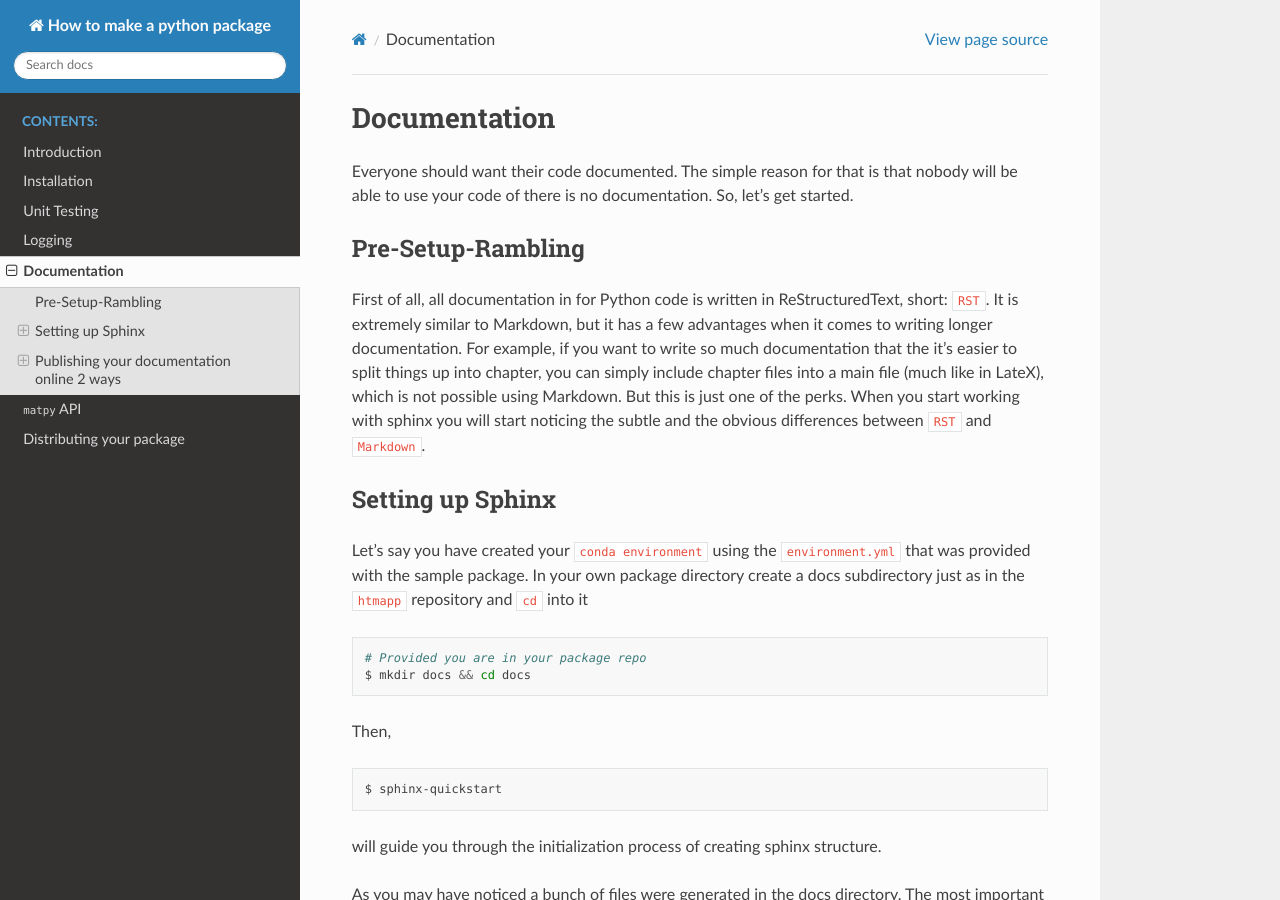
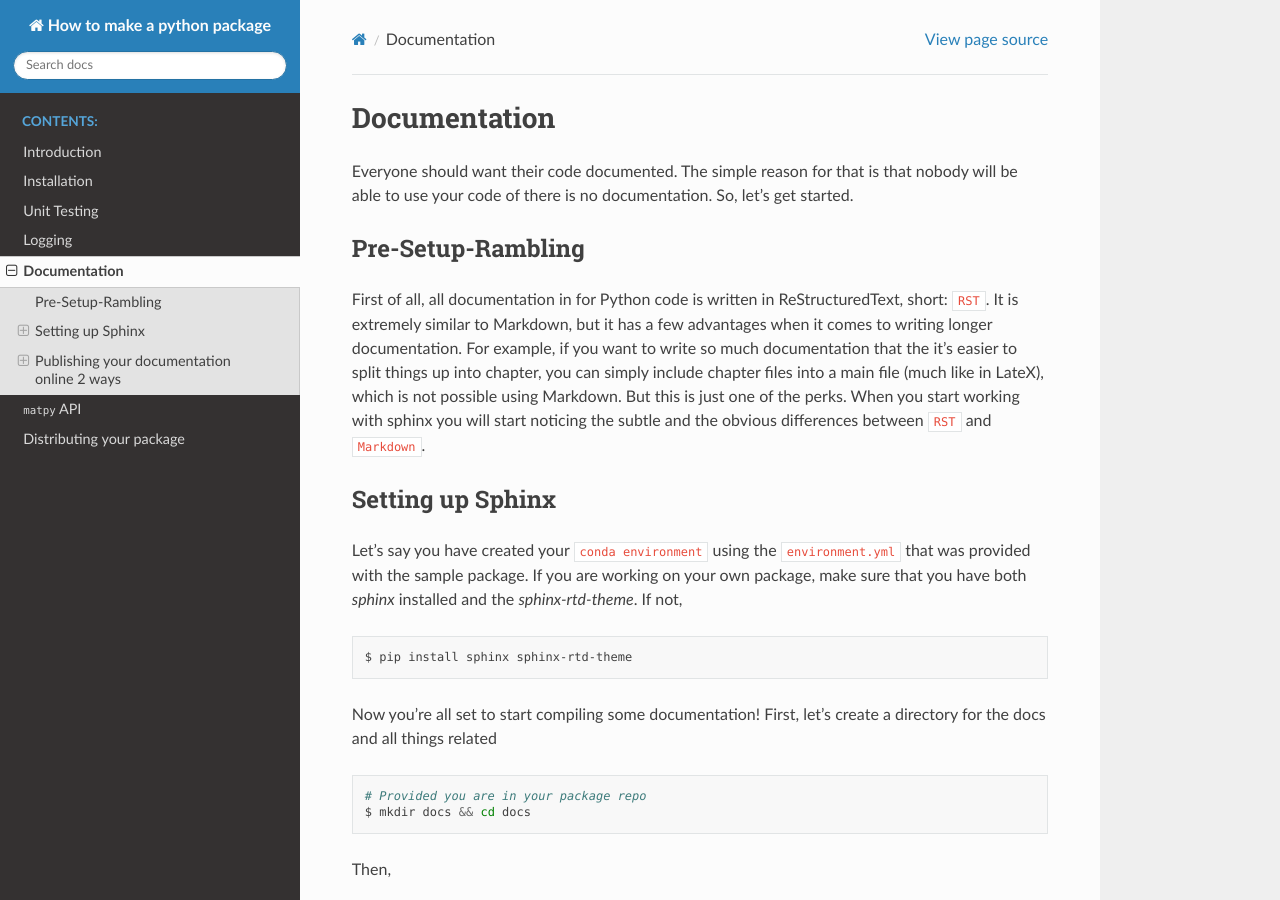
Before and after one commit to lsawade/how_to_make_a_python_package, a Sphinx documentation site: the page built from docs/source/chapters/documentation.rst, in a window 1280 px wide and 900 px high. Built offline with Sphinx 7.4.7 and the Read the Docs theme 2.0.0, drawn with Linux system fonts in a browser that asks for light colours.

Commit message:
Updated the documentation.rst yet again

```diff
--- a/docs/source/chapters/documentation.rst
+++ b/docs/source/chapters/documentation.rst
@@ -24,9 +24,16 @@ Setting up Sphinx
 +++++++++++++++++
 
 Let's say you have created your ``conda environment`` using the
-``environment.yml`` that was provided with the sample package. In your own
-package directory create a docs subdirectory just as in the ``htmapp``
-repository and ``cd`` into it
+``environment.yml`` that was provided with the sample package.
+If you are working on your own package, make sure that you have
+both `sphinx` installed and the `sphinx-rtd-theme`. If not,
+
+.. code-block:: bash
+
+    $ pip install sphinx sphinx-rtd-theme
+
+Now you're all set to start compiling some documentation!
+First, let's create a directory for the docs and all things related
 
 .. code-block:: bash
 
```
